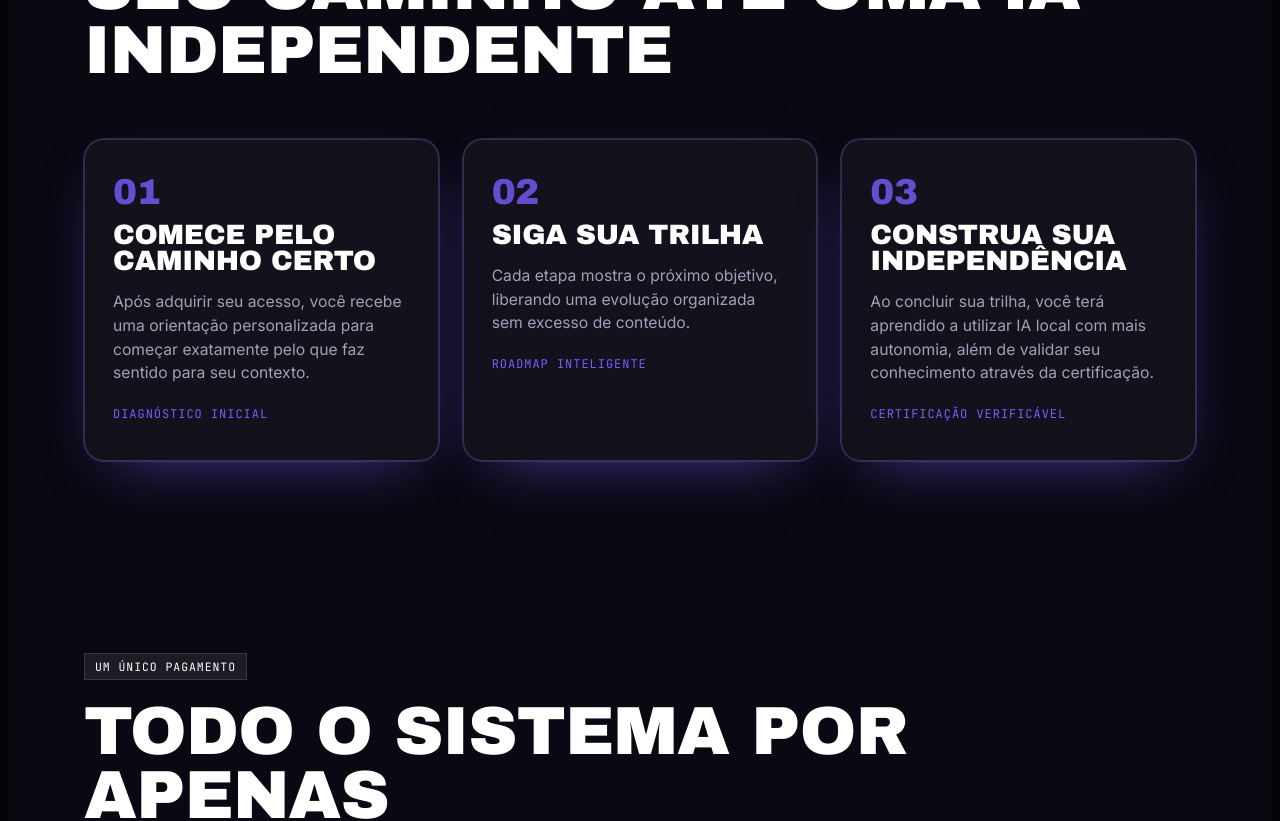
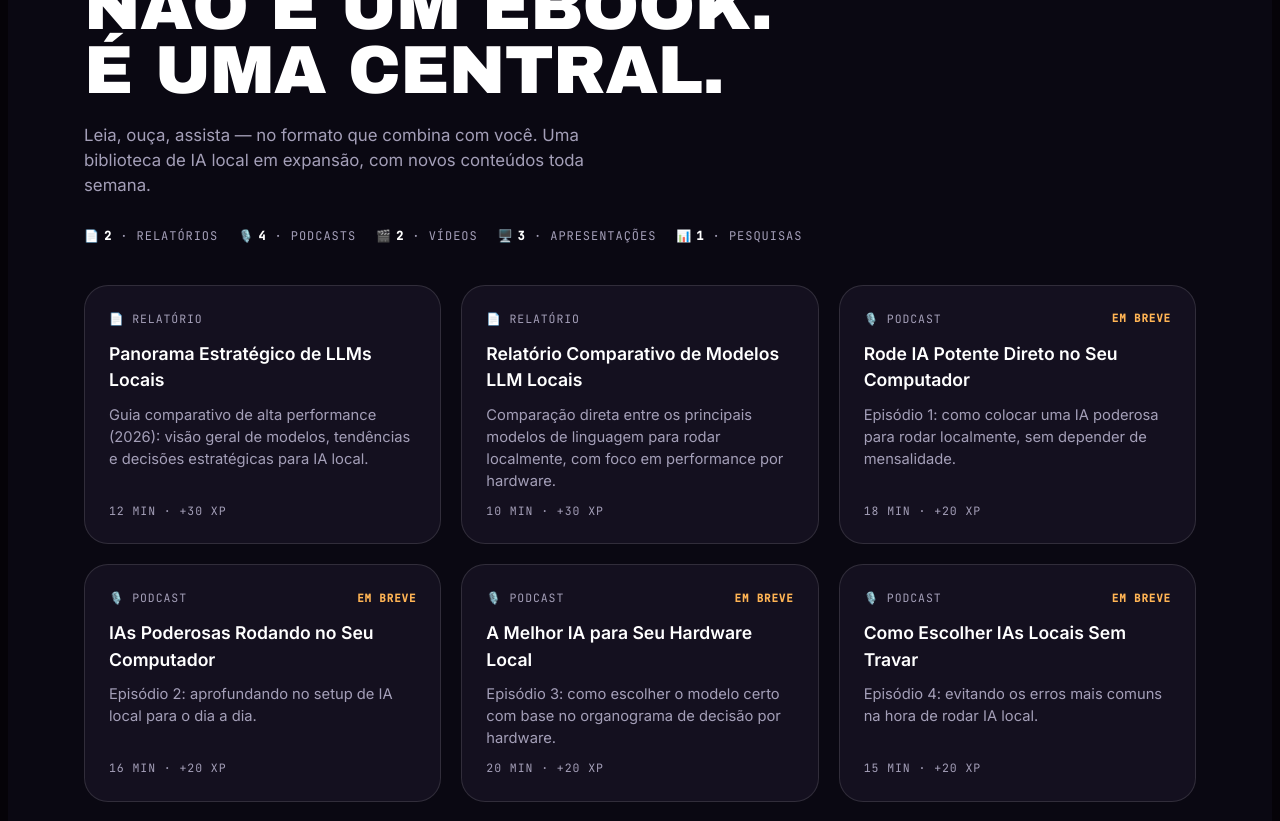
Before and after one commit to limajeferson/matrizcentral, a Next.js app: page / in a window 1280 px wide. Shown: the part 3200-4021 px from the top of the page. Built offline with nearby package versions, Linux system fonts and the light colour scheme.

Commit message:
feat: secao A Central com vitrine da biblioteca multi-formato (frente A)

```diff
--- a/src/app/(marketing)/landing-v2.css
+++ b/src/app/(marketing)/landing-v2.css
@@ -772,6 +772,70 @@
   --ink-mute: #6b6b6b;
 }
 
+/* ---- A Central (vitrine da biblioteca multi-formato) ---- */
+.mcv2 .mc-library-heading { margin-top: 20px; }
+.mcv2 .mc-library-sub {
+  margin-top: 20px;
+  max-width: 560px;
+  color: var(--mc-gray);
+  font-size: 1.05rem;
+}
+.mcv2 .mc-library-formats {
+  margin-top: 28px;
+  display: flex;
+  flex-wrap: wrap;
+  gap: 12px 20px;
+  color: var(--mc-gray);
+}
+.mcv2 .mc-library-format b { color: var(--mc-white); }
+.mcv2 .mc-library-format-icon { margin-right: 4px; }
+.mcv2 .mc-library-grid {
+  margin-top: 40px;
+  display: grid;
+  grid-template-columns: repeat(3, 1fr);
+  gap: 20px;
+}
+.mcv2 .mc-library-card {
+  display: flex;
+  flex-direction: column;
+  gap: 10px;
+  height: 100%;
+  padding: 24px;
+  background: var(--mc-surface);
+  border: 1px solid var(--mc-line);
+  border-radius: var(--mc-radius);
+  transition: border-color 0.3s ease, transform 0.3s ease;
+}
+.mcv2 .mc-library-card:hover {
+  border-color: rgba(124, 92, 255, 0.5);
+  transform: translateY(-4px);
+}
+.mcv2 .mc-library-card-head {
+  display: flex;
+  align-items: center;
+  justify-content: space-between;
+  gap: 12px;
+}
+.mcv2 .mc-library-badge {
+  color: var(--mc-gray);
+  font-size: 0.72rem;
+}
+.mcv2 .mc-library-soon {
+  color: var(--mc-warn);
+  font-size: 0.68rem;
+  font-weight: 700;
+}
+.mcv2 .mc-library-card-title { font-size: 1.1rem; font-weight: 600; margin: 4px 0 0; }
+.mcv2 .mc-library-card-desc { color: var(--mc-gray); font-size: 0.92rem; flex: 1; }
+.mcv2 .mc-library-meta { color: var(--mc-gray); font-size: 0.72rem; }
+.mcv2 .mc-library-cta { margin-top: 40px; }
+@media (max-width: 900px) {
+  .mcv2 .mc-library-grid { grid-template-columns: repeat(2, 1fr); }
+}
+@media (max-width: 560px) {
+  .mcv2 .mc-library-grid { grid-template-columns: 1fr; }
+}
+
 /* ---- Rede ambiente (fundo único do site) ---- */
 .mcv2 .mc-wave-bg {
   position: fixed;
--- a/src/app/(marketing)/page.tsx
+++ b/src/app/(marketing)/page.tsx
@@ -7,6 +7,7 @@ import FixedCta from "@/components/marketing/v2/FixedCta";
 import HeroV2 from "@/components/marketing/v2/HeroV2";
 import OpportunitySection from "@/components/marketing/v2/OpportunitySection";
 import SystemSection from "@/components/marketing/v2/SystemSection";
+import ContentLibrarySection from "@/components/marketing/v2/ContentLibrarySection";
 import ProcessSteps from "@/components/marketing/v2/ProcessSteps";
 import PricingV2 from "@/components/marketing/v2/PricingV2";
 import FaqSection from "@/components/marketing/v2/FaqSection";
@@ -38,6 +39,7 @@ export default function HomePage() {
         <HeroV2 />
         <OpportunitySection />
         <SystemSection />
+        <ContentLibrarySection />
         <ProcessSteps />
         <PricingV2 />
         <FaqSection />
--- /dev/null
+++ b/src/components/marketing/v2/ContentLibrarySection.tsx
@@ -0,0 +1,92 @@
+"use client";
+
+import { CONTENT_HUB, type ContentType } from "@/data/content-hub";
+import { formatCounts } from "@/lib/content-stats";
+import { Reveal } from "./motion-primitives";
+
+const TYPE_LABEL: Record<ContentType, string> = {
+  relatorio: "Relatório",
+  podcast: "Podcast",
+  video: "Vídeo",
+  pesquisa: "Pesquisa",
+};
+
+const TYPE_ICON: Record<ContentType, string> = {
+  relatorio: "📄",
+  podcast: "🎙️",
+  video: "🎬",
+  pesquisa: "📊",
+};
+
+export default function ContentLibrarySection() {
+  const stats = formatCounts();
+
+  return (
+    <section className="mc-section" id="central">
+      <div className="mc-container">
+        <Reveal>
+          <span className="mc-tag">A central</span>
+        </Reveal>
+        <Reveal delay={0.1}>
+          <h2 className="mc-display mc-library-heading">
+            Não é um ebook.
+            <br />
+            É uma central.
+          </h2>
+        </Reveal>
+        <Reveal delay={0.15}>
+          <p className="mc-library-sub">
+            Leia, ouça, assista — no formato que combina com você. Uma
+            biblioteca de IA local em expansão, com novos conteúdos toda semana.
+          </p>
+        </Reveal>
+
+        <Reveal delay={0.2}>
+          <div className="mc-library-formats mc-mono">
+            {stats.map((f) => (
+              <span className="mc-library-format" key={f.type}>
+                <span className="mc-library-format-icon" aria-hidden="true">{f.icon}</span>
+                <b>{f.count}</b> · {f.label}
+              </span>
+            ))}
+          </div>
+        </Reveal>
+
+        <div className="mc-library-grid">
+          {CONTENT_HUB.map((item, index) => {
+            const comingSoon =
+              item.embedUrl === null &&
+              item.type !== "relatorio" &&
+              item.type !== "pesquisa";
+
+            return (
+              <Reveal key={item.id} delay={0.04 * (index % 4)}>
+                <article className="mc-library-card">
+                  <div className="mc-library-card-head">
+                    <span className="mc-library-badge mc-mono">
+                      <span aria-hidden="true">{TYPE_ICON[item.type]}</span> {TYPE_LABEL[item.type]}
+                    </span>
+                    {comingSoon && <span className="mc-library-soon mc-mono">em breve</span>}
+                  </div>
+                  <h3 className="mc-library-card-title">{item.title}</h3>
+                  <p className="mc-library-card-desc">{item.description}</p>
+                  <span className="mc-library-meta mc-mono">
+                    {item.durationMinutes} min · +{item.xpReward} XP
+                  </span>
+                </article>
+              </Reveal>
+            );
+          })}
+        </div>
+
+        <Reveal delay={0.2}>
+          <div className="mc-library-cta">
+            <a className="mc-btn mc-btn-accent" href="/oferta">
+              Quero acesso à central
+            </a>
+          </div>
+        </Reveal>
+      </div>
+    </section>
+  );
+}
```
